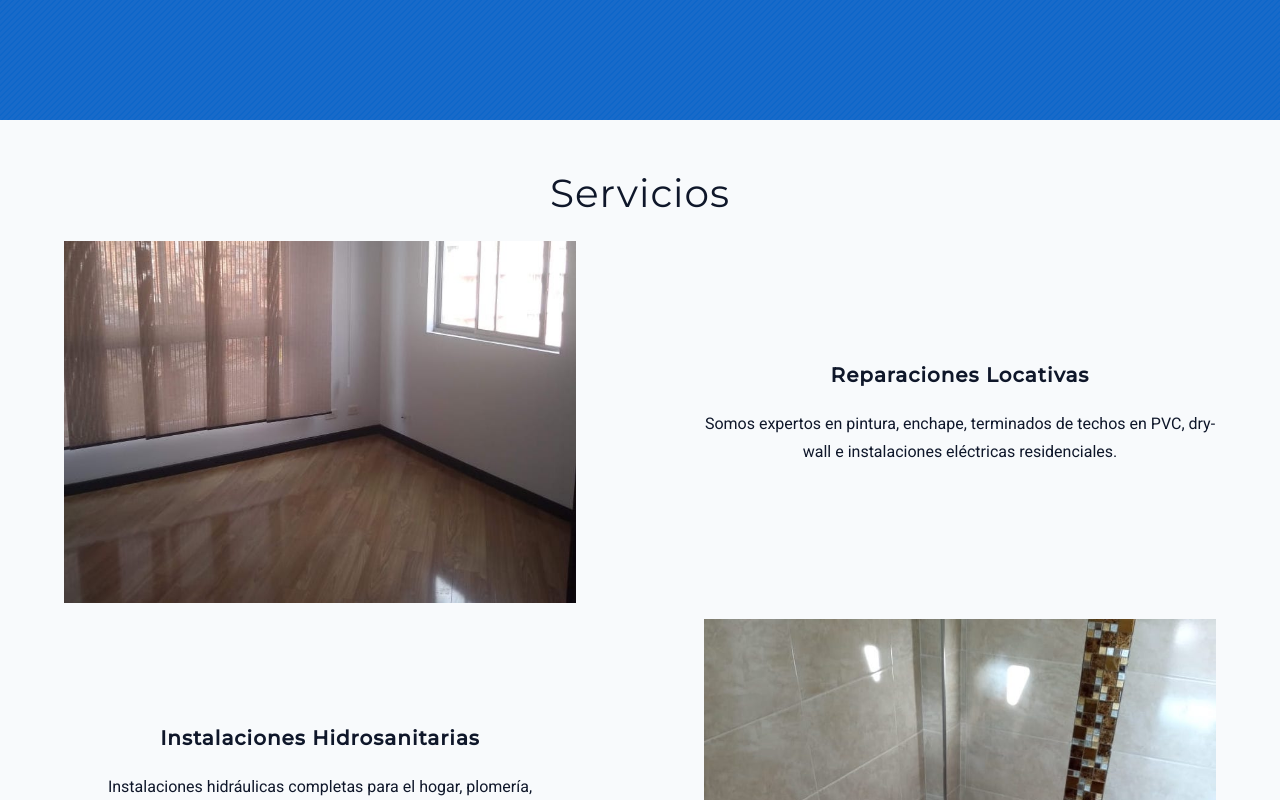
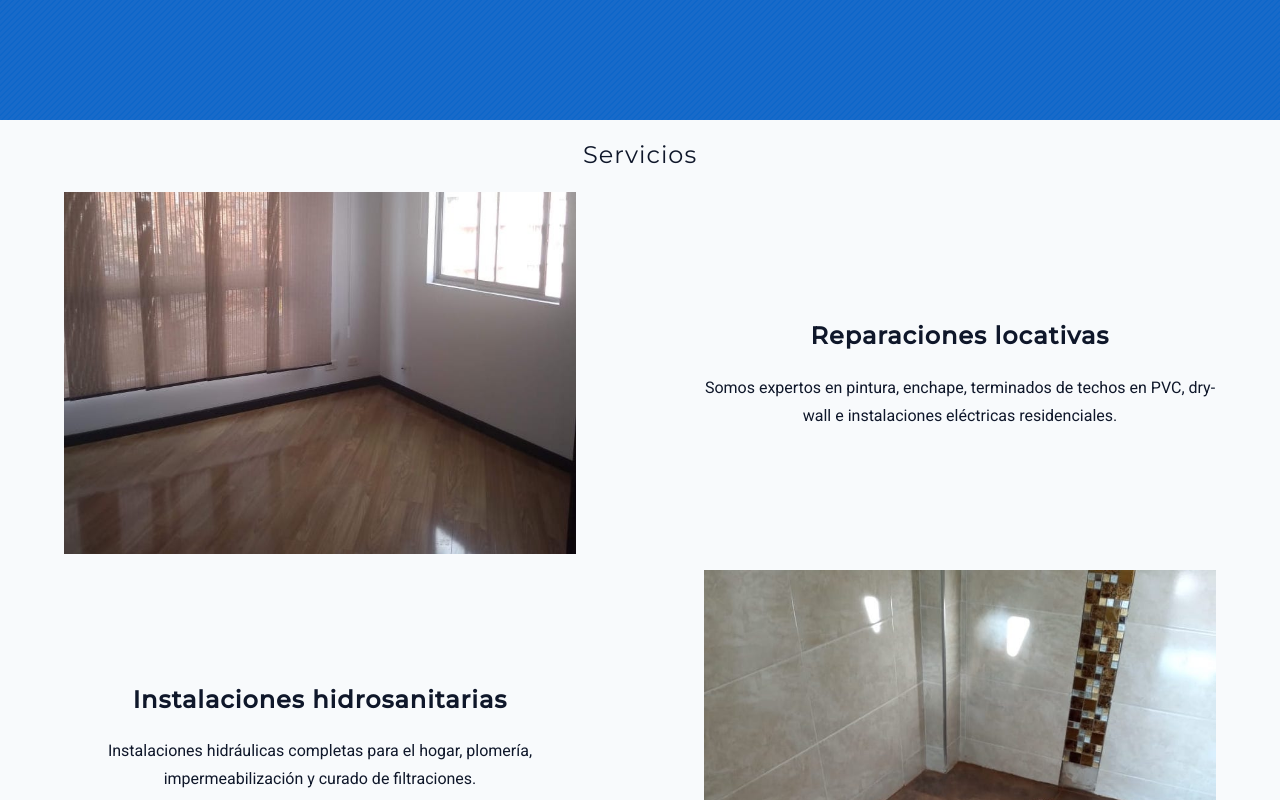
Before and after one commit to odpinerosh/ayc-muricons, a React (Create React App) app: page / in a window 1280 px wide. Shown: the part 680-1480 px from the top of the page. Built offline with nearby package versions, Linux system fonts and the light colour scheme.

Commit message:
refactor: minor LigthHouse recomendations

```diff
--- a/src/components/NavBar.js
+++ b/src/components/NavBar.js
@@ -37,7 +37,7 @@ const NavBar = () => {
                 <div className='nav-logo-cont'>
                     <header className="nav-header">
                         <img src={logo} className="ayc-logo" alt="AyC Logo" />
-                        <button className="btn nav-btn" id="btnMenu" onClick={clickMenu}>
+                        <button aria-label="Menu" className="btn nav-btn" id="btnMenu" onClick={clickMenu}>
                             <svg className="icon" width="24" height="24" viewBox="0 0 24 24" xmlns="http://www.w3.org/2000/svg"><path d="M3 13h18c0.552 0 1-0.448 1-1s-0.448-1-1-1h-18c-0.552 0-1 0.448-1 1s0.448 1 1 1zM3 7h18c0.552 0 1-0.448 1-1s-0.448-1-1-1h-18c-0.552 0-1 0.448-1 1s0.448 1 1 1zM3 19h18c0.552 0 1-0.448 1-1s-0.448-1-1-1h-18c-0.552 0-1 0.448-1 1s0.448 1 1 1z" /></svg>
                         </button>
                     </header>
--- a/src/components/OverLay.js
+++ b/src/components/OverLay.js
@@ -29,7 +29,7 @@ const OverLay = () => {
 
         <div className="over-lay" id="overLay">
             <div className="ol-nav-links">
-                <button className="btn nav-btn" id="btnClose" onClick={clickClose}>
+                <button aria-label="Close Menu" className="btn nav-btn" id="btnClose" onClick={clickClose}>
                 <svg class="icon" width="24" height="24" viewBox="0 0 24 24" xmlns="http://www.w3.org/2000/svg"><path d="M5.293 6.707l5.293 5.293-5.293 5.293c-0.391 0.391-0.391 1.024 0 1.414s1.024 0.391 1.414 0l5.293-5.293 5.293 5.293c0.391 0.391 1.024 0.391 1.414 0s0.391-1.024 0-1.414l-5.293-5.293 5.293-5.293c0.391-0.391 0.391-1.024 0-1.414s-1.024-0.391-1.414 0l-5.293 5.293-5.293-5.293c-0.391-0.391-1.024-0.391-1.414 0s-0.391 1.024 0 1.414z"></path></svg>
                 </button>
                 <NavLinks padre="menu-overLay"/>
--- a/src/components/SingleFeat.js
+++ b/src/components/SingleFeat.js
@@ -8,7 +8,7 @@ const SingleFeat = ({title, asset, legend}) => {
         <div className='feat-container'>
             <img src={asset} alt={asset} className='feat-image' />
             <div className='feat-desc'>
-                <h5><strong>{title}</strong></h5>
+                <h2><strong>{title}</strong></h2>
                 <p>
                     {legend}
                 </p>
--- a/src/components/styles/Features.css
+++ b/src/components/styles/Features.css
@@ -6,7 +6,9 @@
 }
 
 .section-features h2 {
-    margin-top: 3rem;
+    margin-top: 1.2rem;
+    font-size: 1.5rem;
+    text-transform: none;
 }
 
 .features-container {
```
